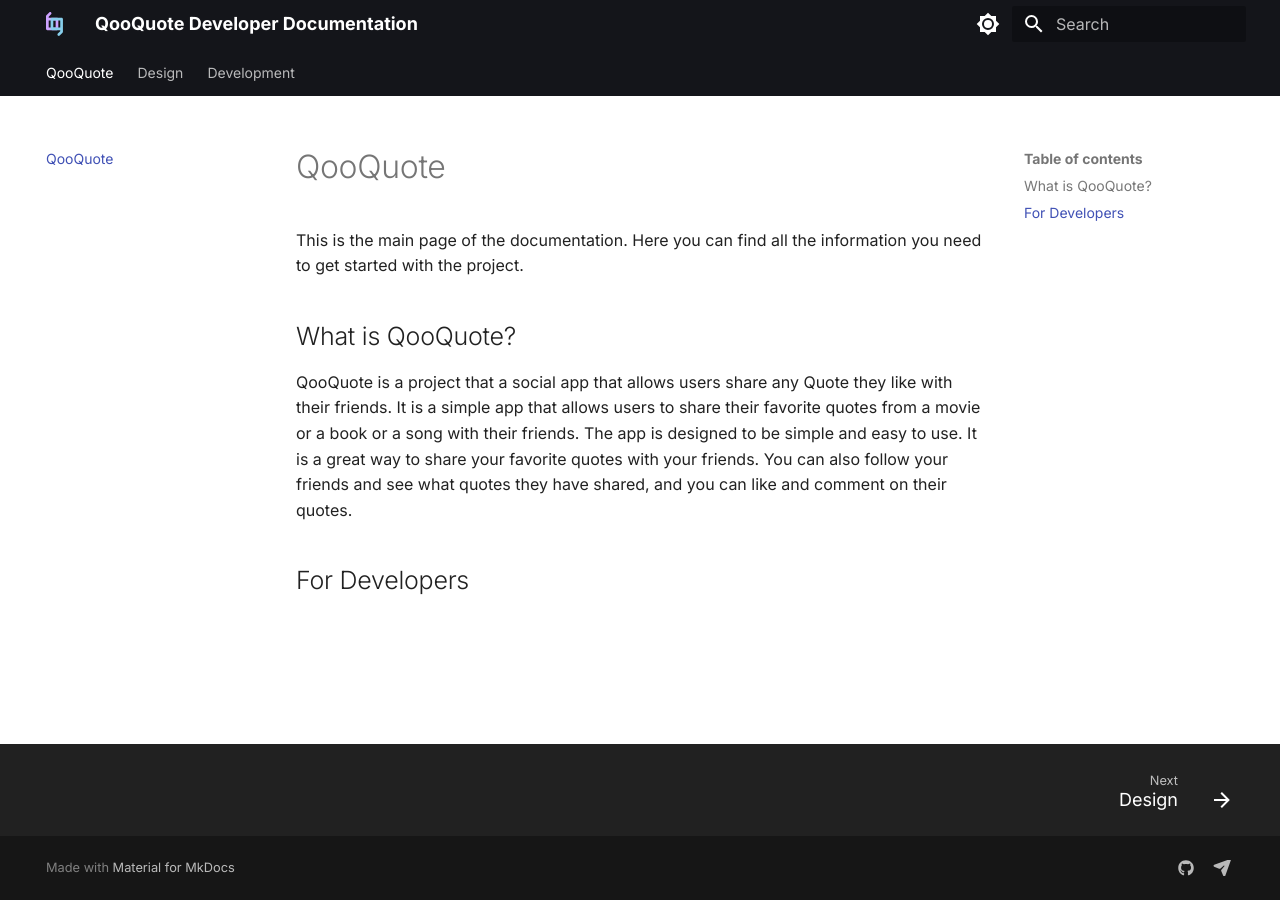
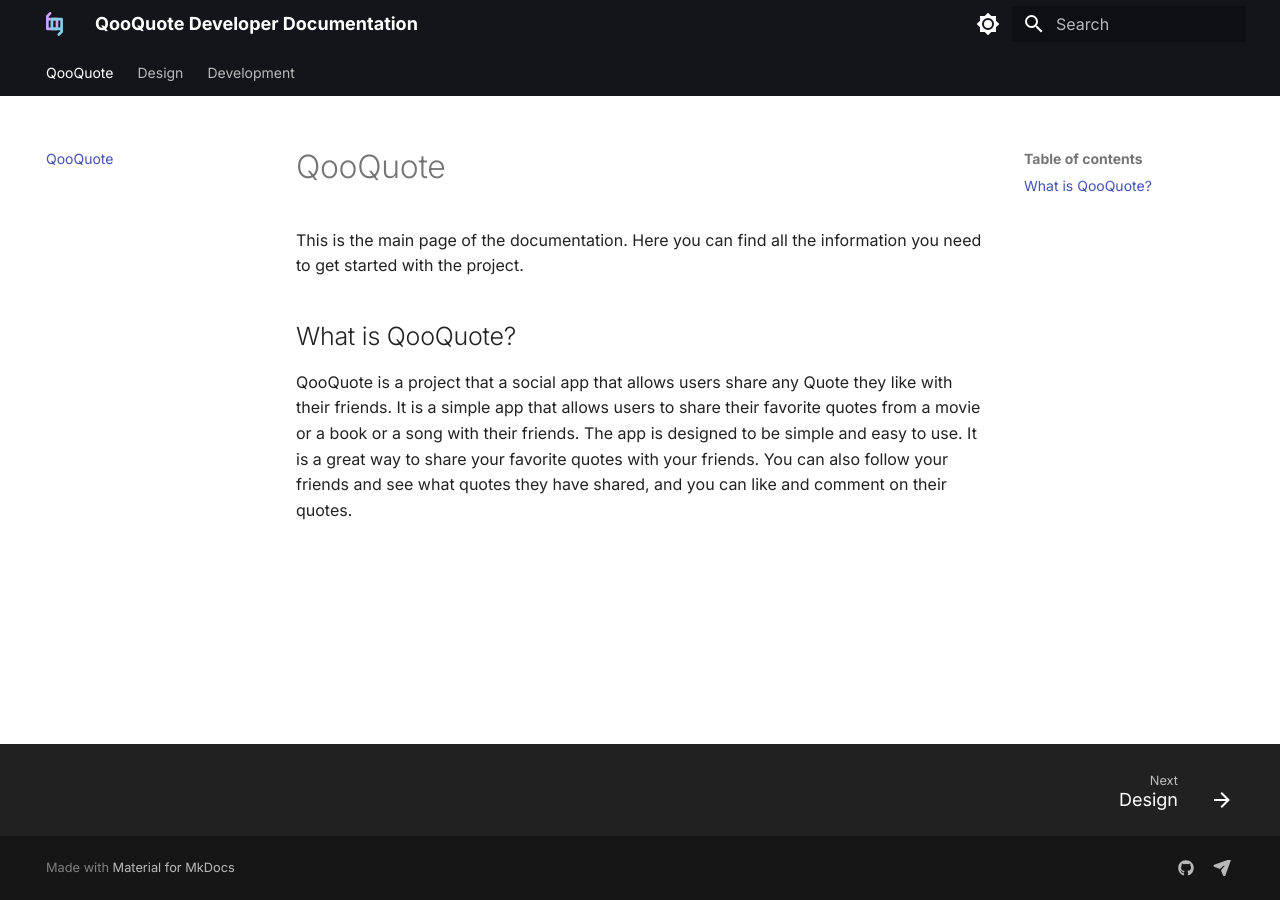
Before and after one commit to abdurrahimagca/docs-QooQuote, an MkDocs documentation site: the page built from docs/index.md, in a window 1280 px wide. Built offline with MkDocs 1.6.1 and Material for MkDocs 9.7.7, drawn with Linux system fonts in a browser that asks for light colours.

Commit message:
Remove the "For Developers" section from the documentation index

```diff
--- a/docs/index.md
+++ b/docs/index.md
@@ -5,5 +5,3 @@ This is the main page of the documentation. Here you can find all the informatio
 ## What is QooQuote?
 
 QooQuote is a project that a social app that allows users share any Quote they like with their friends. It is a simple app that allows users to share their favorite quotes from a movie or a book or a song with their friends. The app is designed to be simple and easy to use. It is a great way to share your favorite quotes with your friends. You can also follow your friends and see what quotes they have shared, and you can like and comment on their quotes.
-
-## For Developers
```
